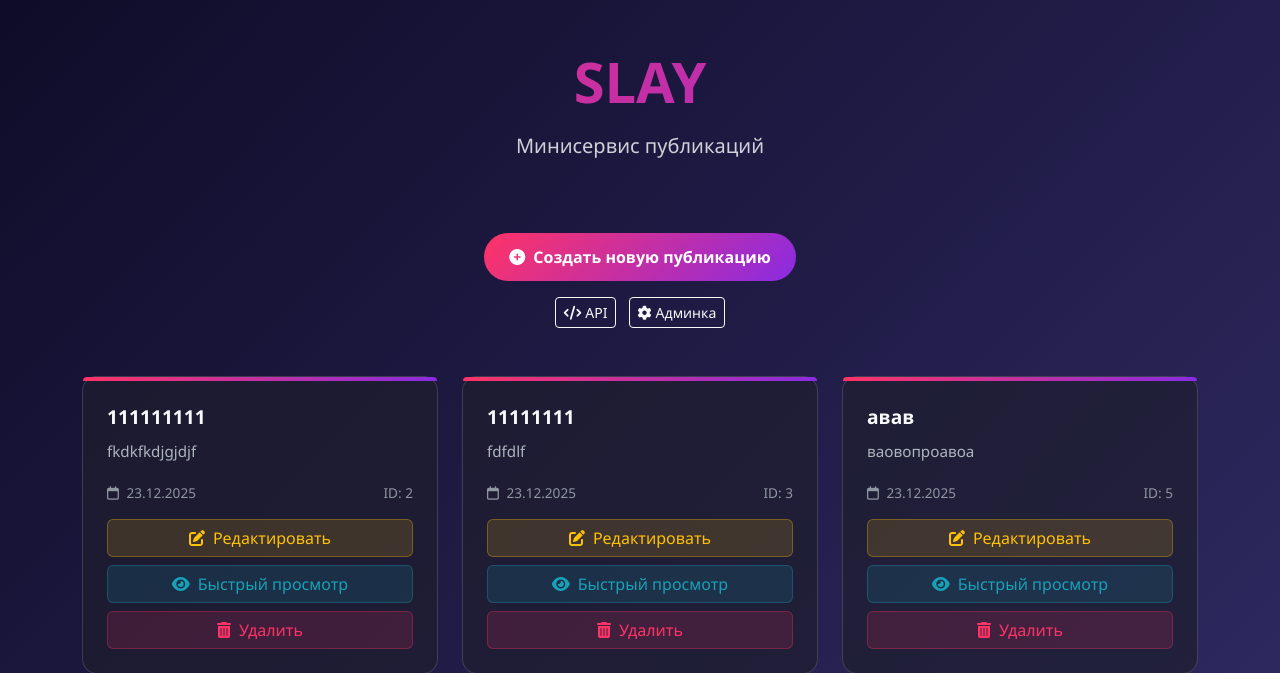
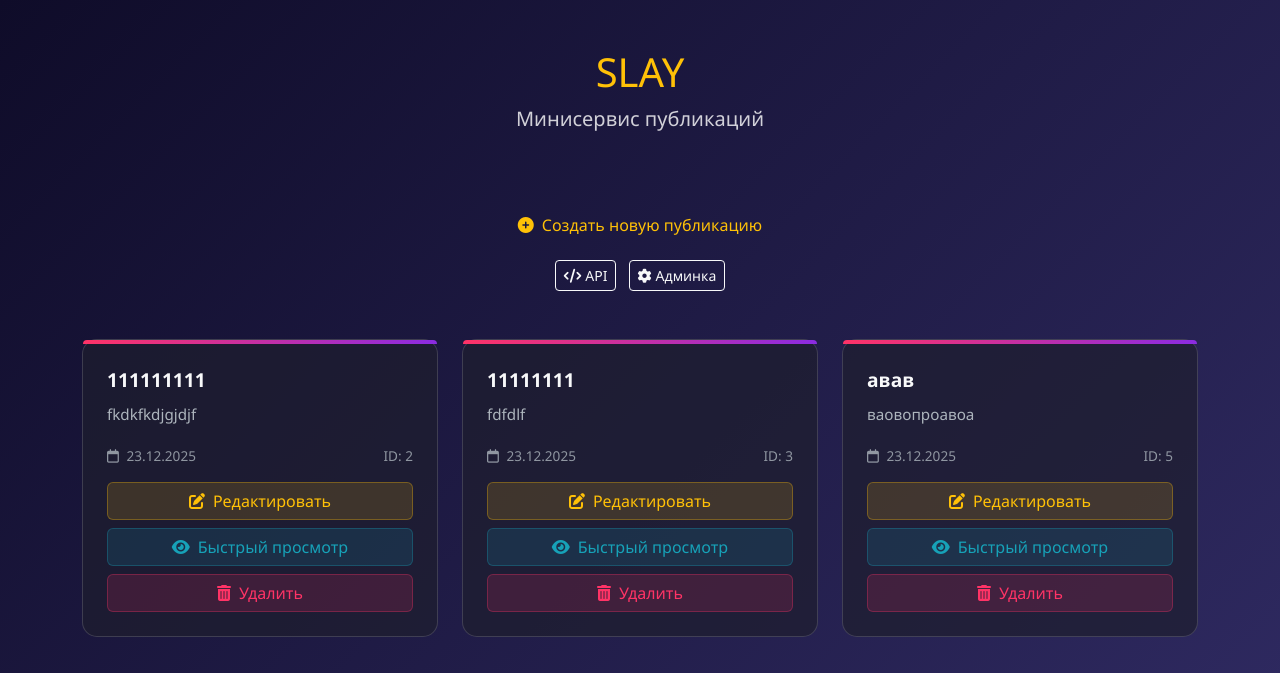
Before and after one commit to xccurate1337/TRPO, a Django app: template articles/templates/articles/list.html in a window 1280 px wide. Shown: the top 673 px of the page. Run offline with Django 5.2, Linux system fonts and the light colour scheme; the template is opened without the code that fills it: values that come from a table or form of the project are taken from there, others are empty; data comes from the database, SQL or seed files in the repository; parts of the project's set-up code (start-up, migrations or seed data) failed here and were passed over.

```diff
--- a/articles/templates/articles/list.html
+++ b/articles/templates/articles/list.html
@@ -24,13 +24,7 @@
 
         /* Заголовок */
         .slay-title {
-            font-size: 3.5rem;
-            font-weight: 900;
-            background: linear-gradient(135deg, var(--slay-pink) 0%, var(--slay-purple) 100%);
-            -webkit-background-clip: text;
-            background-clip: text;
-            color: transparent;
-            margin-bottom: 1rem;
+            color: #ffc107;
         }
 
         /* Карточки */
@@ -78,12 +72,7 @@
 
         /* Кнопки */
         .btn-slay {
-            background: linear-gradient(135deg, var(--slay-pink) 0%, var(--slay-purple) 100%);
-            border: none;
-            color: white;
-            padding: 12px 25px;
-            border-radius: 50px;
-            font-weight: 600;
+            color: #ffc107;
         }
 
         .btn-slay:hover {
```
